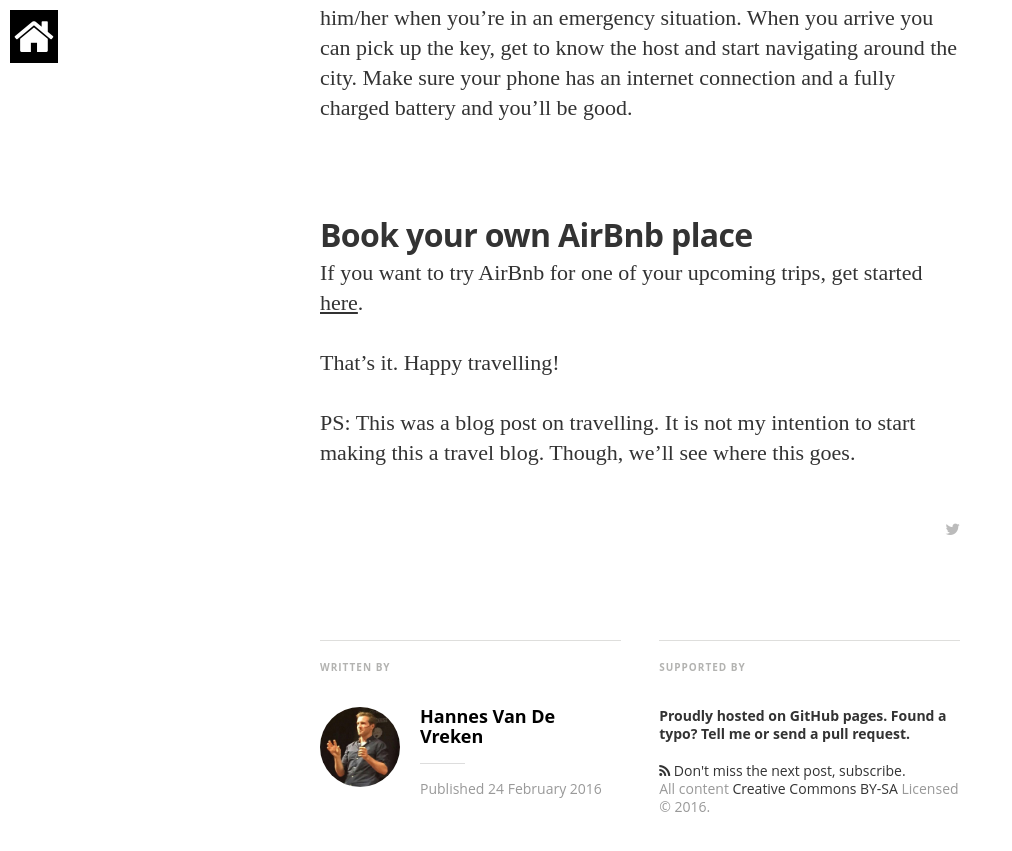
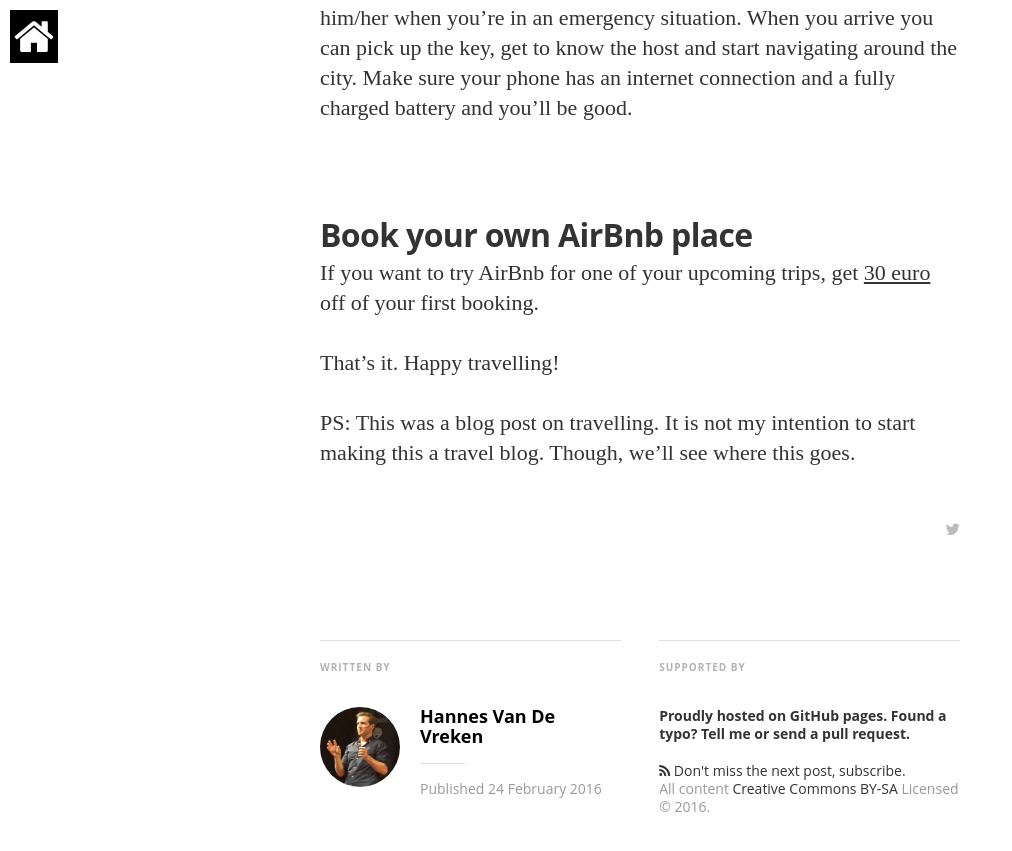
Before and after one commit to hannesvdvreken/hannesvdvreken.github.io, a Jekyll site: the page built from _posts/2016-02-24-airbnb-tricks.md, in a window 1280 px wide and 900 px high, scrolled down 3984 px. Shown: the top 851 px of the window, without its empty margins (0-1012 px from the left). Built offline with Jekyll 4.4.1, drawn with Linux system fonts in a browser that asks for light colours; nearby versions of some CDN libraries; some web fonts are replaced; comment, search, counter and statistics services are not loaded.

Commit message:
Say that it gives you a discount

```diff
--- a/_posts/2016-02-24-airbnb-tricks.md
+++ b/_posts/2016-02-24-airbnb-tricks.md
@@ -43,7 +43,7 @@
 
 # Book your own AirBnb place
 
-If you want to try AirBnb for one of your upcoming trips, get started [here](https://www.airbnb.com/c/hdevreken).
+If you want to try AirBnb for one of your upcoming trips, get [30 euro](https://www.airbnb.com/c/hdevreken) off of your first booking.
 
 That's it. Happy travelling!
 
```
